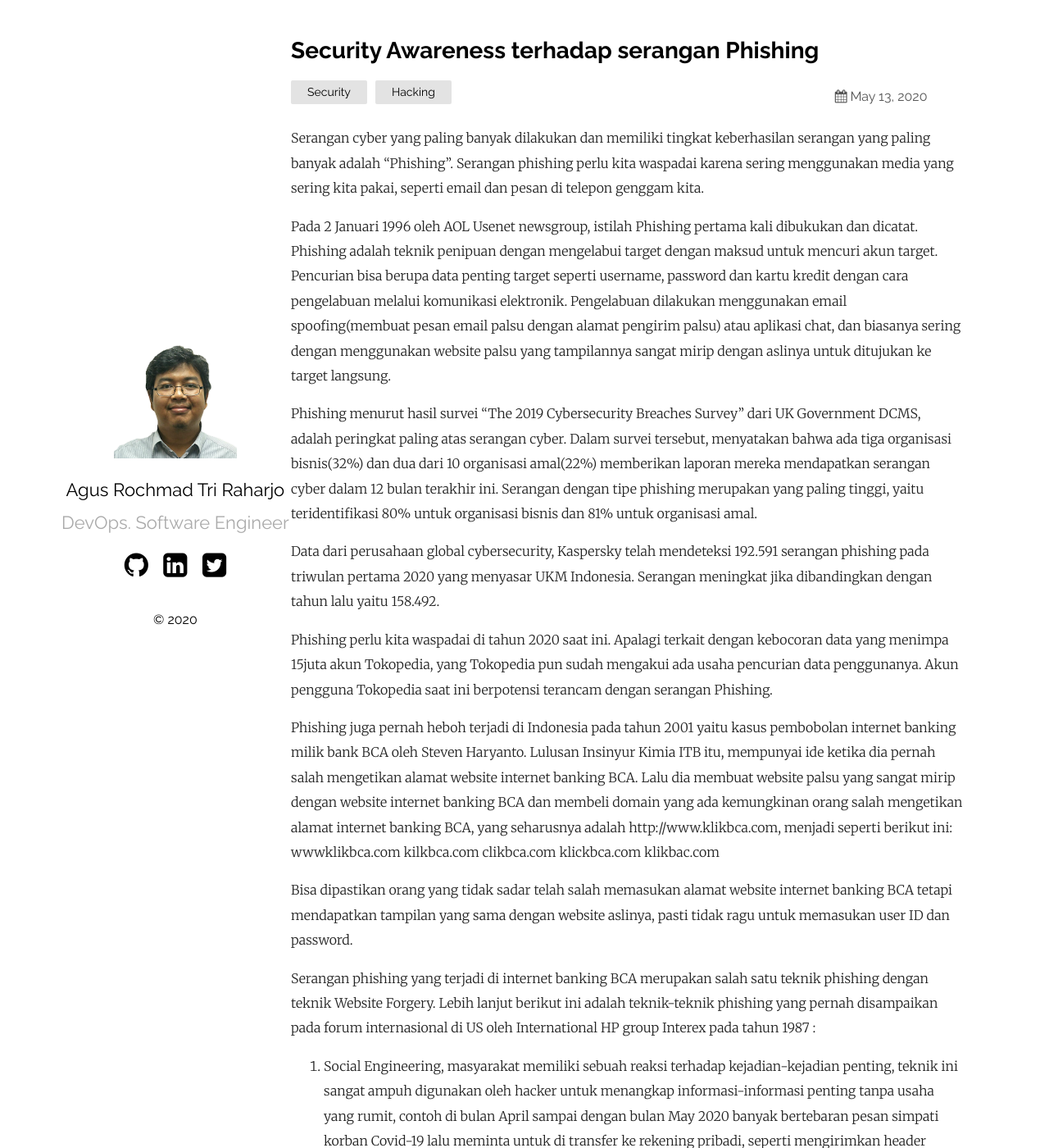
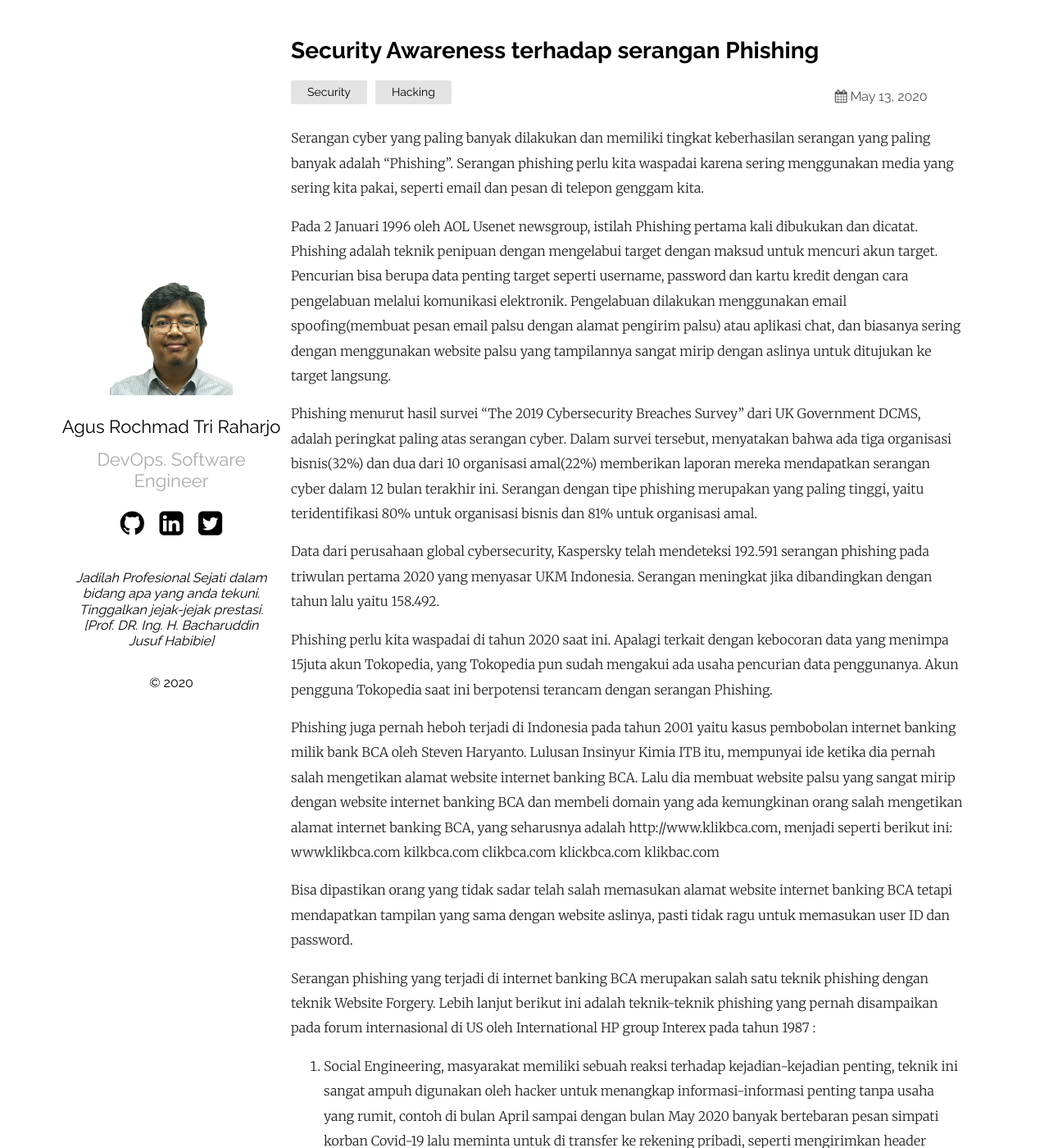
Before and after one commit to smallzero/smallzero.github.io, a Jekyll site: the page built from _posts/2020-05-13-security-awareness-terhadap-serangan-phishing.markdown, in a window 1280 px wide and 1400 px high. Shown: the whole window at 82% size. Built offline with Jekyll 4.4.1, drawn with Linux system fonts in a browser that asks for light colours.

Commit message:
new update post

```diff
--- a/_config.yml
+++ b/_config.yml
@@ -2,7 +2,9 @@ title: Mamatzone
 author: smallzero
 email: agus.rochmad@hotmail.com
 description: > # this means to ignore newlines until "show_exerpts:"
-  Jadilah Profesional Sejati dalam bidang apa yang anda tekuni. Tinggalkan jejak-jejak prestasi. [Prof. DR. Ing. H. Bacharuddin Jusuf Habibie]
+  Jadilah Profesional Sejati dalam bidang apa yang anda tekuni. Tinggalkan jejak-jejak prestasi.
+
+  [Prof. DR. Ing. H. Bacharuddin Jusuf Habibie]
 show_excerpts: true # set to true to show excerpts on the homepage
 
 # Minima date format
--- a/_layouts/default.html
+++ b/_layouts/default.html
@@ -5,7 +5,7 @@
   </head>
   <body>
     <main class="container">
-      <section class="about">
+      <section class="about" align="center">
         <a href="/"><img src="{{ "/assets/portfolio.png" | relative_url }}" alt="{{ site.plainwhite.name }}"></a>
         <h2 id="title">
           <a href="/">{{ site.plainwhite.name }}</a>
@@ -88,6 +88,12 @@
           </nav>
         {%- endif -%}
 
+        <p style="padding:0px 10px 0px 10px;">
+          <i>
+              {{site.description}}
+          </i>
+        </p>
+
         <p>&copy;
           {{ "now" | date: "%Y" }}</p>
       </section>
--- a/_posts/2020-05-13-security-awareness-terhadap-serangan-phishing.markdown
+++ b/_posts/2020-05-13-security-awareness-terhadap-serangan-phishing.markdown
@@ -3,6 +3,7 @@ layout: post
 title:  "Security Awareness terhadap serangan Phishing"
 date:   2020-05-13 17:00:00 +0700
 categories: Security Hacking
+excerpt: Serangan cyber yang paling banyak dilakukan dan memiliki tingkat keberhasilan serangan yang paling banyak adalah "Phishing". Serangan phishing perlu kita waspadai karena sering menggunakan media yang sering kita pakai, seperti email dan pesan di telepon genggam kita. <br/><br/>Pada 2 Januari 1996 oleh AOL Usenet newsgroup, istilah Phishing pertama kali dibukukan dan dicatat. Phishing adalah teknik penipuan dengan mengelabui target dengan maksud untuk mencuri akun target. Pencurian bisa berupa data penting target seperti username, password dan kartu kredit dengan cara pengelabuan melalui komunikasi elektronik. Pengelabuan dilakukan menggunakan email spoofing(membuat pesan email palsu dengan alamat pengirim palsu) atau aplikasi chat, dan biasanya sering dengan menggunakan website palsu yang tampilannya sangat mirip dengan aslinya untuk ditujukan ke target langsung.
 ---
 Serangan cyber yang paling banyak dilakukan dan memiliki tingkat keberhasilan serangan yang paling banyak adalah "Phishing". Serangan phishing perlu kita waspadai karena sering menggunakan media yang sering kita pakai, seperti email dan pesan di telepon genggam kita.
 
@@ -54,9 +55,15 @@ Terakhir, jika kita sudah terjebak ke dalam serangan phishing. Segera ganti pass
 
 
 **Referensi**:
+
 *https://thedefenceworks.com/blog/top-5-security-awareness-topics-for-2020/*
+
 *The “2019 Cybersecurity Breaches Survey”, (https://assets.publishing.service.gov.uk/government/uploads/system/uploads/attachment_data/file/875799/Cyber_Security_Breaches_Survey_2019_-_Main_Report_-_revised.pdf)*
+
 *https://www.cnnindonesia.com/teknologi/20200503034921-185-499476/akun-tokopedia-bocor-awas-ancaman-scam-dan-phising*
+
 *https://katadata.co.id/berita/2020/05/11/ukm-indonesia-jadi-target-192-ribu-serangan-siber-selama-wfh*
+
 *https://inet.detik.com/security/d-1196824/phishing-apa-dan-bagaimana-cara-kerjanya*
+
 *https://www.kashflow.com/handle-phishing-attack/*
--- a/_sass/plain.scss
+++ b/_sass/plain.scss
@@ -75,6 +75,7 @@ main {
   .about {
     display: flex;
     height: 100vh;
+    padding-right:17px;
     padding-bottom: 15vh;
     @media screen and (max-width: $mobileW) {
       height: auto;
```
Also changed, not shown: 1 other file.
